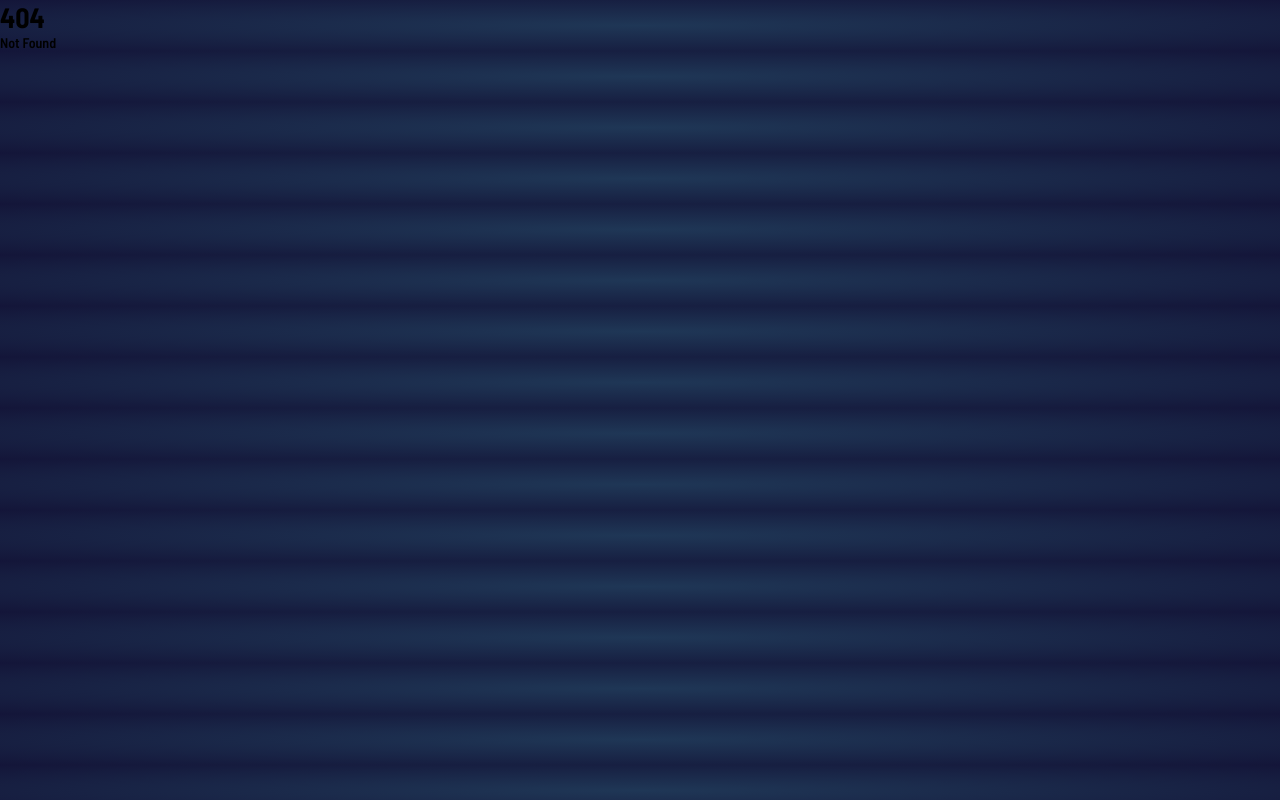
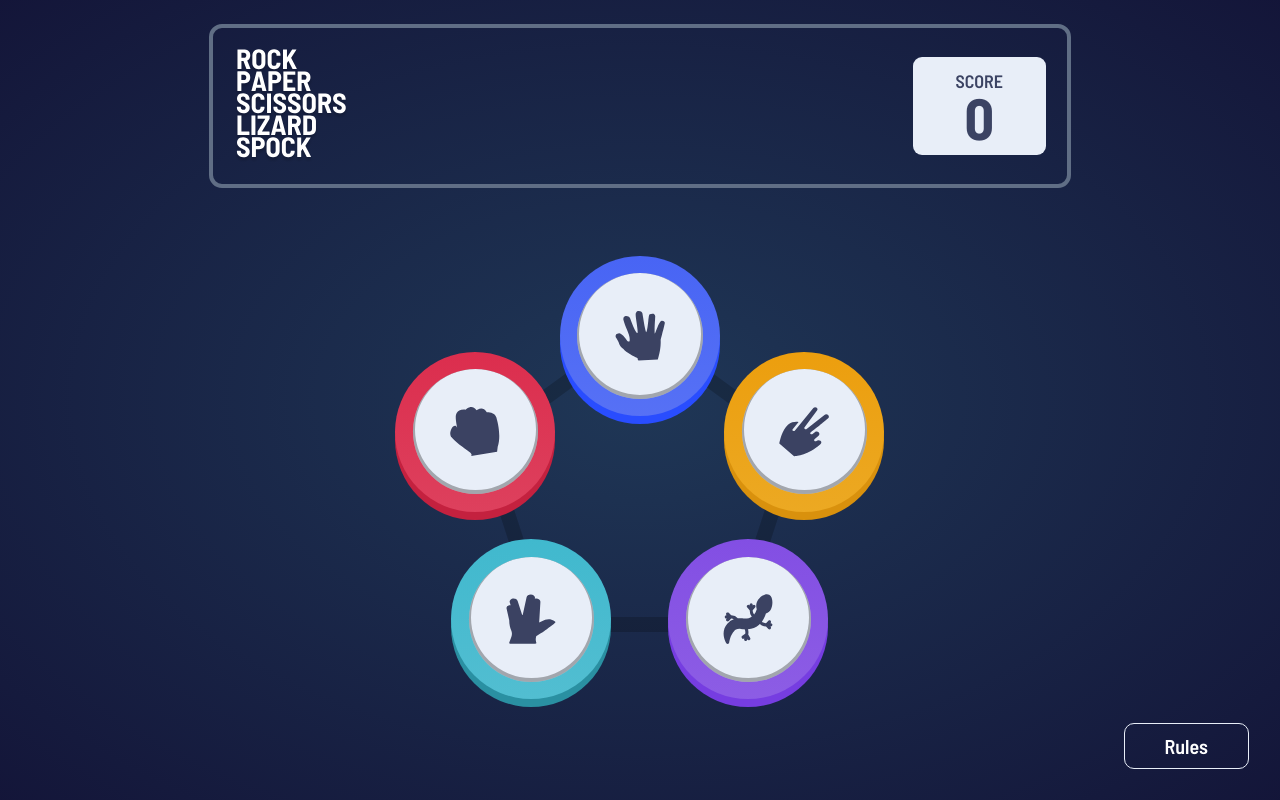
Before and after one commit to ashalfarhan/rock-paper-scissors, a SvelteKit app: page /bonus in a window 1280 px wide. Before the commit this address had no page. Built offline with nearby package versions, Linux system fonts and the light colour scheme.

Commit message:
added bonus page

```diff
--- /dev/null
+++ b/src/routes/bonus/+page.svelte
@@ -0,0 +1,141 @@
+<script lang="ts">
+  import {
+    gameHistoryState,
+    GamePlayState,
+    ModalState,
+    modalState,
+    type GameHistory as GameHistoryType,
+  } from '$lib/store';
+  import GameConsole from '../../components/Game/GameConsole/GameConsole.svelte';
+  import GameHistory from '../../components/Game/GameHistory.svelte';
+  import GameResult from '../../components/Game/GameResult.svelte';
+  import RulesBonus from '../../components/RulesBonus.svelte';
+  import Modal from '../../components/Modals/Modal.svelte';
+  import Header from '../../components/Header.svelte';
+  import { parseIfJsonString, determineResult, parseResultText } from '$lib';
+  import { nanoid } from 'nanoid';
+  import { onDestroy, onMount } from 'svelte';
+
+  let gamePlayState = GamePlayState.IDLE;
+  let resultText = '';
+  let botChoosen: number | null = null;
+  let userChoosen: number | null = null;
+  let unsubs = () => {};
+
+  const handleOpenRules = () => {
+    modalState.set(ModalState.RULES);
+  };
+
+  const handleStart = async (e: CustomEvent<number>) => {
+    userChoosen = e.detail;
+    gamePlayState = GamePlayState.PLAYING;
+    await new Promise(resolve => setTimeout(resolve, 800));
+    botChoosen = Math.floor(Math.random() * 3);
+    const result = determineResult(userChoosen, botChoosen);
+    resultText = parseResultText[result];
+    gameHistoryState.update(prev => [
+      ...prev,
+      {
+        id: nanoid(4),
+        userChoosen: userChoosen as number,
+        botChoosen: botChoosen as number,
+        result,
+      },
+    ]);
+    gamePlayState = GamePlayState.DONE;
+  };
+
+  const handlePLayAgain = () => {
+    botChoosen = null;
+    userChoosen = null;
+    resultText = '';
+    gamePlayState = GamePlayState.IDLE;
+  };
+
+  onMount(() => {
+    const key = 'rps_bonus_game_history';
+    const parsed = parseIfJsonString<GameHistoryType[]>(
+      localStorage.getItem(key),
+      []
+    );
+    if (Array.isArray(parsed)) {
+      gameHistoryState.set(parsed);
+    }
+    unsubs = gameHistoryState.subscribe(val => {
+      localStorage.setItem(key, JSON.stringify(val));
+    });
+  });
+
+  onDestroy(unsubs);
+</script>
+
+<div class="wrapper">
+  <div class="container">
+    <Header gameMode="bonus" />
+  </div>
+  <div class="game-container container">
+    {#if gamePlayState !== GamePlayState.IDLE}
+      <GameResult
+        {resultText}
+        {botChoosen}
+        {userChoosen}
+        isLoading={gamePlayState === GamePlayState.PLAYING}
+        on:play-again={handlePLayAgain}
+      />
+    {:else}
+      <GameConsole pads={[0, 1, 2, 3, 4]} on:user-select={handleStart} />
+    {/if}
+  </div>
+  <button class="rules-button" on:click={handleOpenRules}>Rules</button>
+</div>
+
+<Modal open={$modalState === ModalState.RULES} title="Rules">
+  <RulesBonus />
+</Modal>
+
+<Modal open={$modalState === ModalState.HISTORY} title="History">
+  <GameHistory>
+    <p class="banner">
+      Back to
+      <a href="/">Classic Game</a>
+    </p>
+  </GameHistory>
+</Modal>
+
+<style>
+  .wrapper {
+    height: 100vh;
+    padding: 2em 0;
+    display: flex;
+    flex-direction: column;
+    max-width: 100vw;
+    width: 100%;
+    position: relative;
+  }
+
+  .game-container {
+    display: flex;
+    flex: 1;
+  }
+
+  .rules-button {
+    padding: 0.5em 2em;
+    font-size: 20px;
+    outline: 1px solid var(--main);
+    background: transparent;
+    color: white;
+    border-radius: 9px;
+    width: fit-content;
+    position: absolute;
+    bottom: 32px;
+    right: 32px;
+  }
+
+  @media screen and (max-width: 768px) {
+    .rules-button {
+      right: initial;
+      left: 50%;
+      transform: translateX(-50%);
+    }
+  }
+</style>
```
